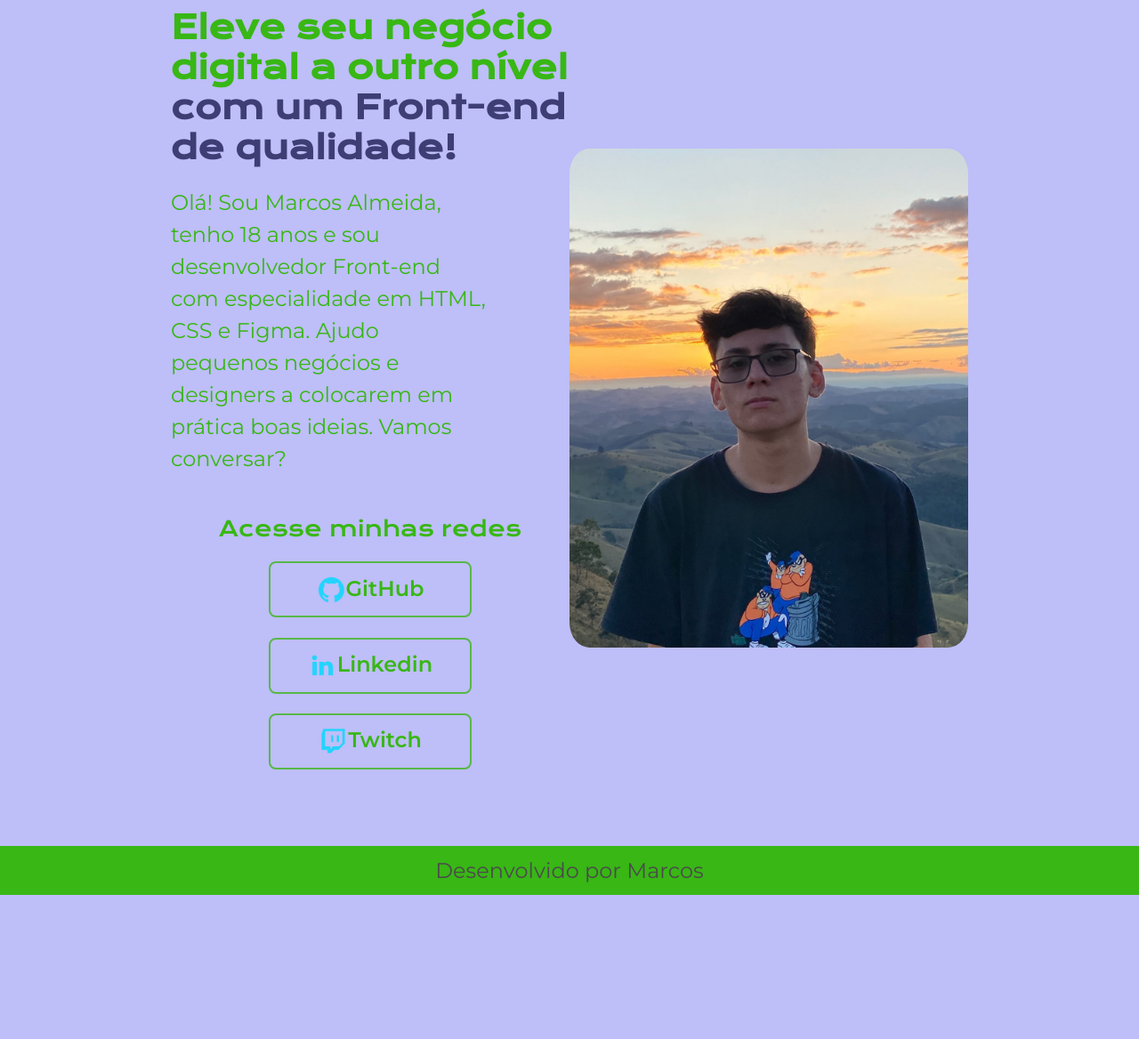
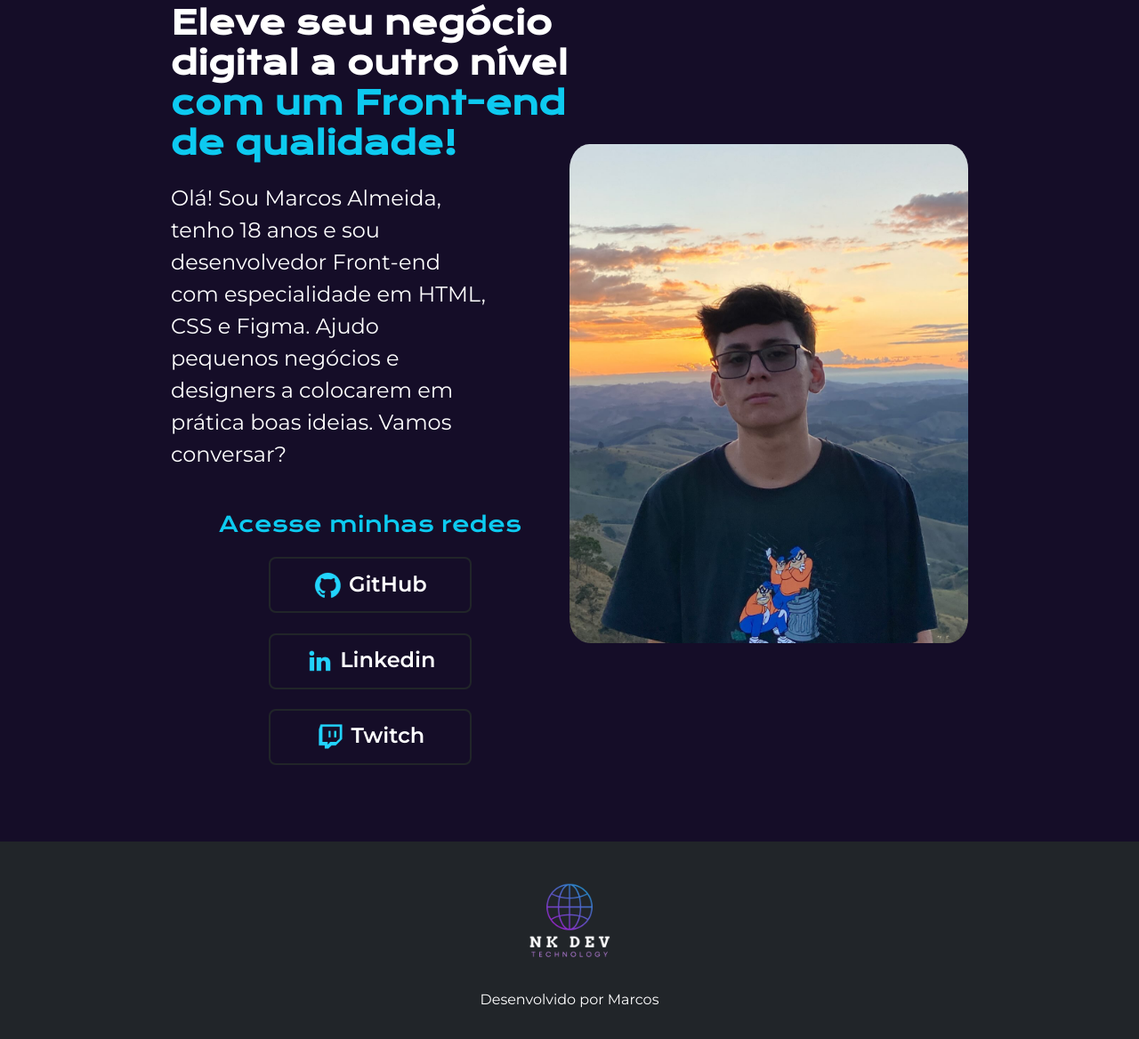
Before and after one commit to NessKawl/portifolio, a plain HTML site: page index.html in a window 1280 px wide. Shown: the part 202-1370 px from the top of the page at 89% size. Before the commit the page ends 1208 px from the top, so only its background shows below. Drawn offline with nearby package versions, Linux system fonts and the light colour scheme.

Commit message:
update all

```diff
--- a/index.html
+++ b/index.html
@@ -28,16 +28,16 @@
             </p>
             <div class="apresentacao__links">
                 <h2 class="apresentacao__links__subtitulo">Acesse minhas redes</h2>
-                <a class="apresentacao__links__navegacao" href="https://github.com/nesskawl">
-                    <img src="./assets/github.png">
+                <a class="apresentacao__links__navegacao" href="https://github.com/nesskawl" target="_blank">
+                    <img class="img_redes" src="./assets/github.png">
                     GitHub
                 </a>
-                <a class="apresentacao__links__navegacao" href="https://www.linkedin.com/in/marcos-almeida-0b02a524b/">
-                    <img src="./assets/linkedin.png">
+                <a class="apresentacao__links__navegacao" href="https://www.linkedin.com/in/marcos-almeida-0b02a524b/" target="_blank">
+                    <img class="img_redes" src="./assets/linkedin.png">
                     Linkedin
                 </a>
-                <a class="apresentacao__links__navegacao" href="https://twitch.tv/nesskawl">
-                    <img src="./assets/twitch.png">
+                <a class="apresentacao__links__navegacao" href="https://twitch.tv/nesskawl" target="_blank">
+                    <img class="img_redes" src="./assets/twitch.png">
                     Twitch
                 </a>
             </div>
@@ -45,7 +45,14 @@
         <img class="apresentacao__imagem" src="./assets/perfil.jpg" alt="Foto da Joana Santos programando">
     </main>
     <footer class="rodape">
-        <p>Desenvolvido por Marcos</p>
+        <div class="p-2">
+            <figure>
+                <a href="https://nkdev.vercel.app" target="_blank">
+                    <img class="w-5 mb-2" src="assets/logo.png" alt="">
+                </a>
+            </figure>
+            <p class="p_footer">Desenvolvido por Marcos</p>
+        </div>
     </footer>
 </body>
 </html>
--- a/styles/style.css
+++ b/styles/style.css
@@ -33,12 +33,18 @@
     --cor6: #ACEDA2;
     --cor-hover: #EAF046;*/
 
-    --cor1: #bebef8;
+    /* --cor1: #bebef8;
     --cor2: #38b715;
     --cor2-opacity: #38b715c4;
     --cor3: #84F562;
     --cor5: #4b4b4b;
-    --cor7: #3E3E75;
+    --cor7: #3E3E75; */
+
+    --cor1: #150D28;
+    --cor2: #212529;
+    --cor2-opacity: #212529;
+    --cor3: #ffff;
+    --cor4: #0DCAF0;
 
     --fonte1: 'Krona One', sans-serif;
     --fonte2: 'Montserrat', sans-serif;
@@ -52,7 +58,6 @@
 body{
     box-sizing: border-box;
     background-color: var(--cor1);
-    color: var(--cor2);
 }
 
 .cabecalho {
@@ -61,7 +66,7 @@ body{
 }
 
 .cabecalho__titulo {
-    color: var(--cor1);
+    color: var(--cor3);
     font-family: var(--fonte1);
     text-align: center;
 }
@@ -74,9 +79,8 @@ body{
 
 .cabecalho__menu__navegacao {
     font-family: var(--fonte2);
-    font-size: 1.5rem;
-    font-weight: 600;
-    color: var(--cor7);
+    font-size: 1.2rem;
+    color: var(--cor3);
     text-decoration: none;
     padding: 1%;
 }
@@ -102,10 +106,11 @@ body{
     font-size: 2.25rem;
     font-family: var(--fonte1);
     margin-bottom: 5%;
+    color: var(--cor3);
 }
 
 .titulo-destaque{
-    color: var(--cor7);
+    color: var(--cor4);
 }
 
 .apresentacao__conteudo__texto{
@@ -114,6 +119,7 @@ body{
     line-height: 1.5;
     margin-bottom: 10%;
     width: 80%;
+    color: var(--cor3);
 }
 
 .apresentacao__links{
@@ -127,6 +133,7 @@ body{
     font-weight: 400;
     font-size: 1.5rem;
     margin-bottom: 5%;
+    color: var(--cor4);
 }
 .apresentacao__links__navegacao{
     display: flex;
@@ -139,23 +146,9 @@ body{
     font-weight: 600;
     padding: 3% 0;
     text-decoration: none;
-    color: var(--cor2);
+    color: var(--cor3);
     font-family: var(--fonte2);
     margin-bottom: 5%;
-}
-
-.apresentacao__links__projetos:hover {
-    text-decoration: underline;
-}
-
-.rodape {
-    color: var(--cor5);
-    background-color: var(--cor2);
-    padding: 1%;
-    text-align: center;
-    font-family: var(--fonte2);
-    font-size: 1.5rem;
-    font-weight: 400;
 }
 
 .apresentacao__imagem {
@@ -165,8 +158,43 @@ body{
 
 .apresentacao__links__projetos {
     text-decoration: none;
-    color: var(--cor2);
+    color: var(--cor3);
 }
+
+.apresentacao__links__projetos:hover {
+    text-decoration: underline;
+}
+
+.img_redes {
+    margin-right: 3%;
+}
+
+.rodape {
+    color: var(--cor3);
+    background-color: var(--cor2);
+    padding: 1%;
+    text-align: center;
+    font-family: var(--fonte2);
+    font-size: 1.5rem;
+    font-weight: 400;
+}
+
+.p_footer {
+    font-size: 1rem;
+}
+
+.p-2 {
+    padding: 2%;
+}
+
+.w-5 {
+    width: 100px;
+}
+
+.mb-2 {
+    margin-bottom: 2%;
+}
+
 
 li {
     margin-left: 5%;
```
Also changed, not shown: pg/about.html (+15 -2 lines), pg/curriculo.html (+12 -2 lines), assets/logo.png (added).
